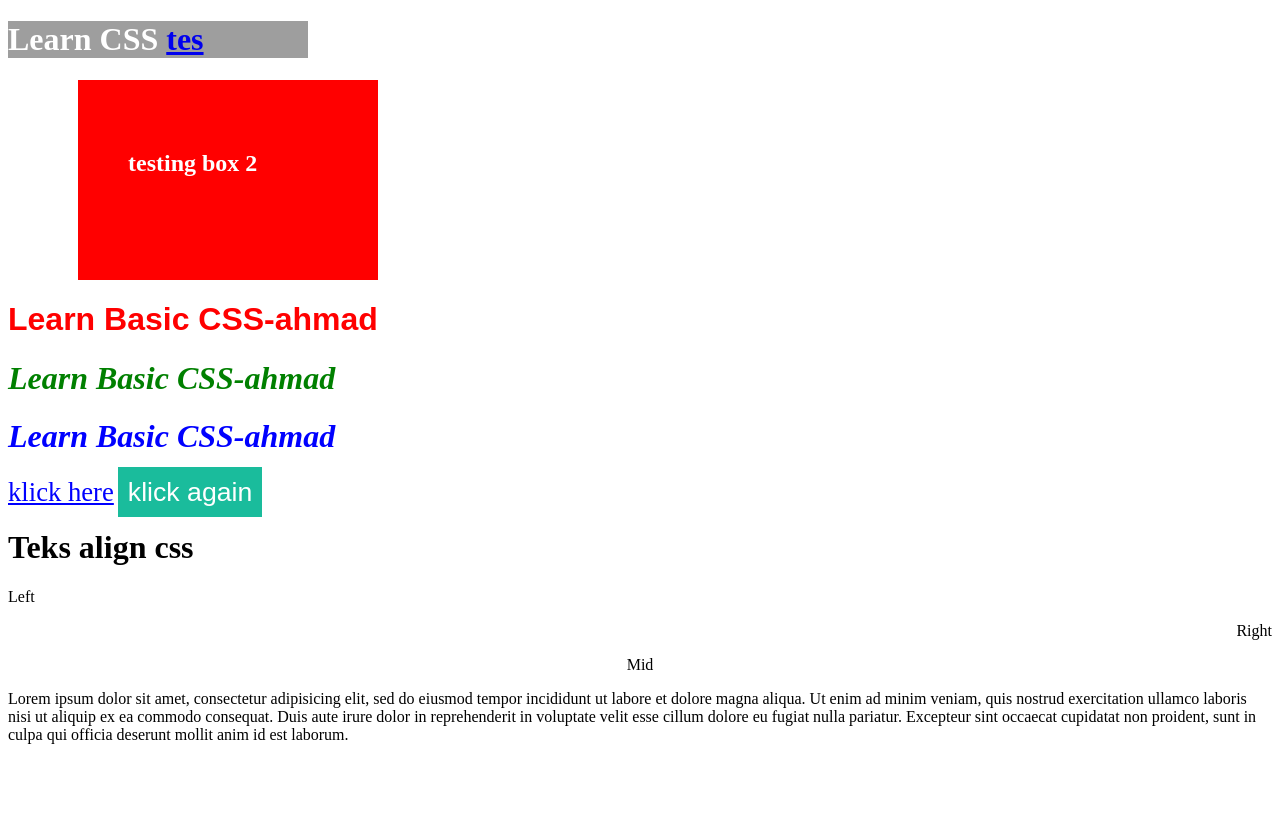
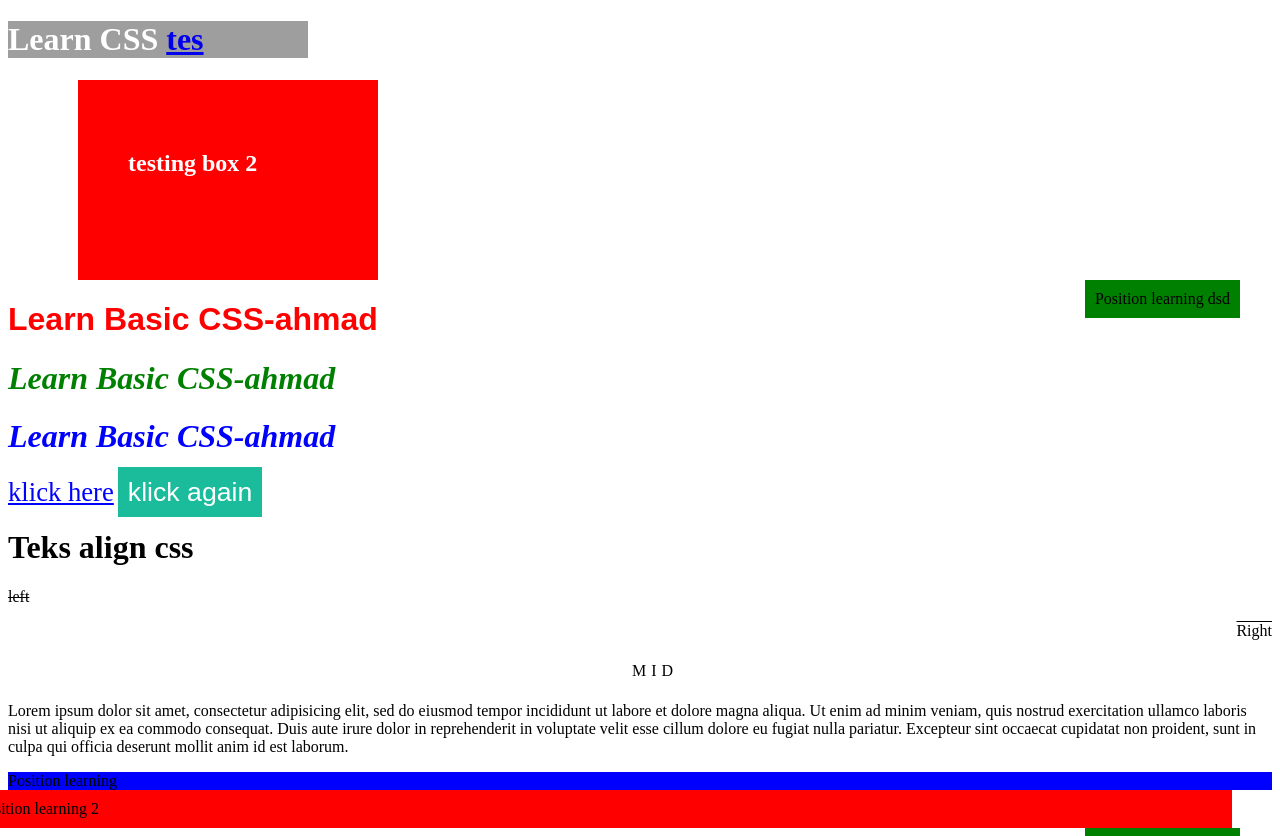
Before and after one commit to ahmadaryanto/LearnCSS, a plain HTML site: page IndexCSS.html in a window 1280 px wide. Before the commit the page ends 800 px from the top, so only its background shows below. Drawn offline with Linux system fonts and the light colour scheme; grey boxes are pictures that could not be loaded.

Commit message:
learning position of teks and font option

```diff
--- a/IndexCSS.html
+++ b/IndexCSS.html
@@ -13,7 +13,7 @@
 		<div class="box-2">
 			<h2> testing box 2</h2>
 		</div>
-
+<div class="kotak3">Position learning dsd</div>
 		<h1 class="tulisan_satu"> Learn Basic CSS-ahmad</h1>
 		<h1 class="tulisan_dua">Learn Basic CSS-ahmad</h1>
 		<h1 class="tulisan_tiga">Learn Basic CSS-ahmad</h1>
@@ -34,6 +34,11 @@
 		 proident, sunt in culpa qui officia deserunt mollit anim id est laborum.</p>
 
 
+<div class="kotak1">Position learning </div>
+
+<div class="kotak2">Position learning 2</div>
+
+<div class="kotak3">Position learning dsd</div>
 
 </body>
 </html>
--- a/Style.css
+++ b/Style.css
@@ -72,20 +72,49 @@ link-2,
 
 .link-2:hover{
 	background: #16A085;
+
 }
 
 .tulisan_tengah{
 	text-align: center;
+	text-transform: uppercase;
+	text-indent: 30px;
+	line-height: 30px;
+	letter-spacing: 5px;
 }
 
 .tulisan_kiri{
 	text-align: left;
+	text-transform: lowercase;
+	text-decoration: line-through;
+	word-spacing: 10px;
 }
 
 .tulisan_kanan{
 	text-align: right;
+	text-transform: capitalize;
+	text-decoration: overline;
 }
 
 .text_justify{
 	text-align: justify;
 }
+
+.kotak1{
+	background: blue;
+	position : static;
+}
+
+.kotak2{
+	background : red;
+	position : relative;
+	right : 40px;
+	padding : 10px;
+}
+
+.kotak3{
+	background : green;
+	position : fixed;
+	right : 40px;
+	padding : 10px;
+}
```
